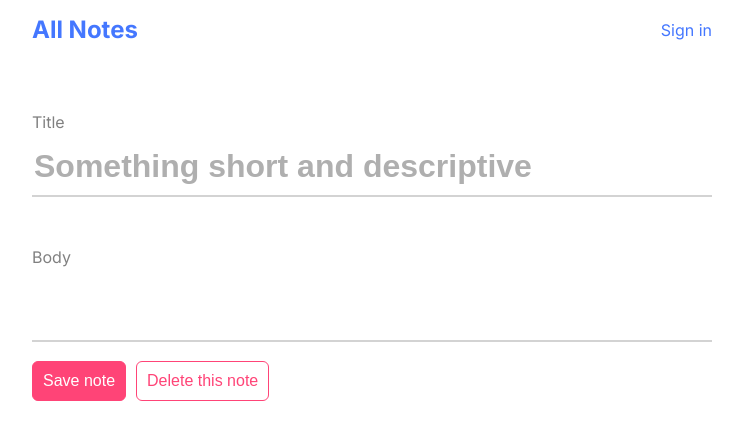
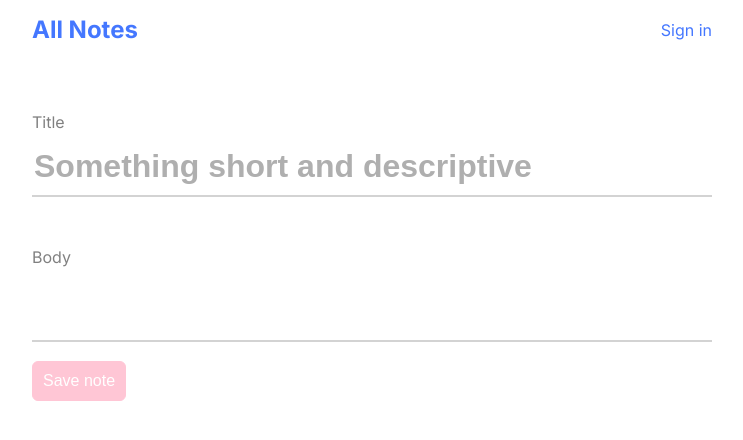
Before and after one commit to pbjer/note-client, a React (Create React App) app: page /new-note in a window 1280 px wide. Shown: the top 440 px of the page, without its empty margins (268-1011 px from the left). Built offline with nearby package versions, Linux system fonts and the light colour scheme.

Commit message:
disallow empty title and body, only show delete for saved note

```diff
--- a/src/components/notes/NoteForm.js
+++ b/src/components/notes/NoteForm.js
@@ -39,18 +39,23 @@ export const NoteForm = () => {
     // eslint-disable-next-line
   },[id, dispatch]);
 
+  const resizeTextArea = (ref) => {
+    ref.style.height = 'inherit';
+    ref.style.height = `${ref.scrollHeight + 10}px`;
+  }
+
   const handleBodyInput = (e) => {
     dispatch(setCurrentBody(e.target.value));
     resizeTextArea(e.target);
   }
 
-  const resizeTextArea = (ref) => {
-    ref.style.height = 'inherit';
-    ref.style.height = `${ref.scrollHeight + 10}px`;
+  const formIncomplete = () => {
+    return (title === '' || body === '');
   }
 
   const handleSave = async(e) => {
     e.preventDefault();
+    if (formIncomplete()) return;
     if (id === null) {
       await dispatch(requestCreateNote({ userId, title, body, history }));
     } else {
@@ -84,15 +89,19 @@ export const NoteForm = () => {
       </label>
       <div className="form-actions">
         <button
-          className="btn btn-primary"
+          className={`btn btn-primary ${formIncomplete() ? 'disabled' : ''}`}
           onClick={e => handleSave(e)}>
           Save note
         </button>
-        <button
-          className="btn btn-secondary"
-          onClick={(e) => handleDelete(e)}>
-          Delete this note
-        </button>
+        {
+          id ? (
+            <button
+              className="btn btn-secondary"
+              onClick={(e) => handleDelete(e)}>
+              Delete this note
+            </button>
+          ) : null
+        }
       </div>
     </form>
   );
```
